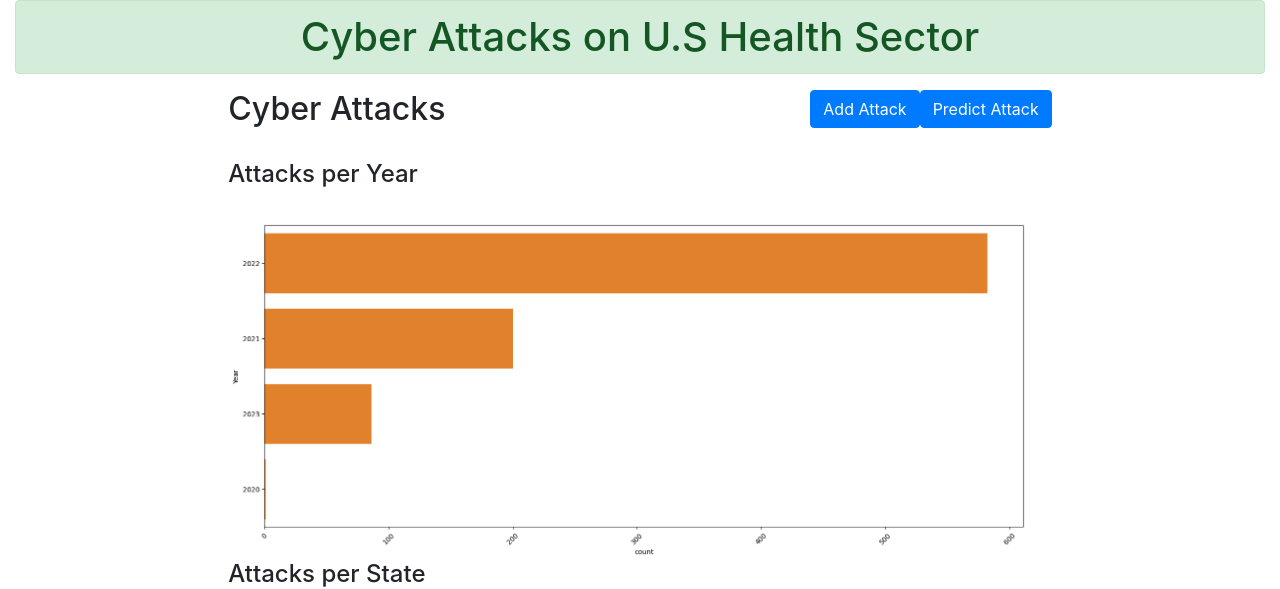
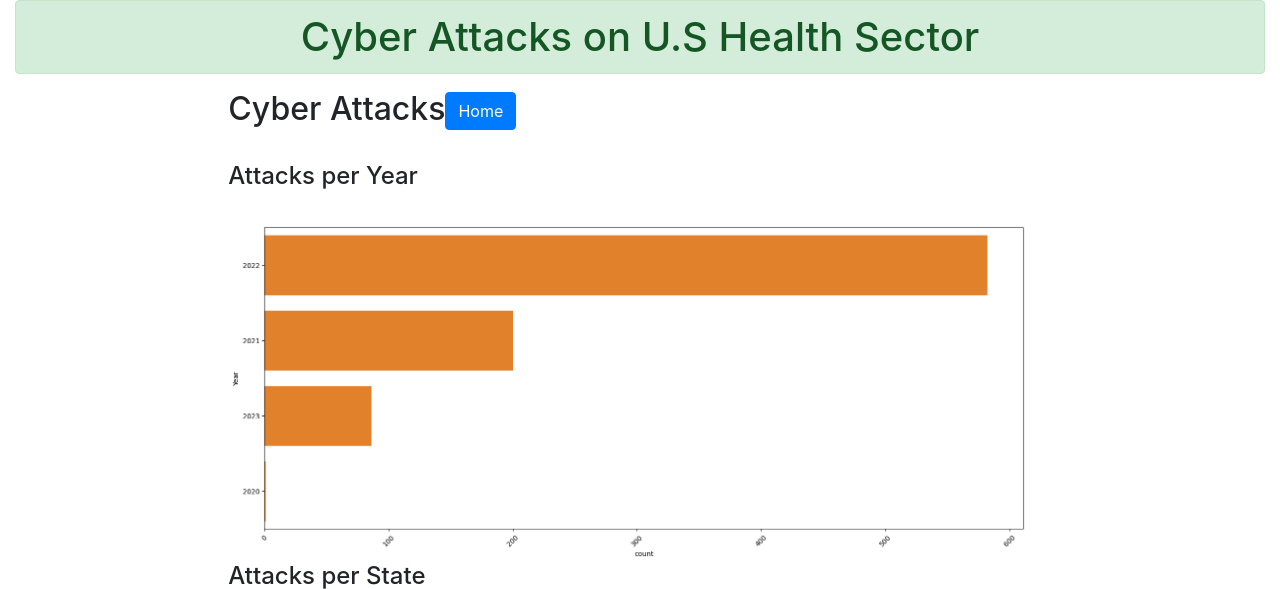
Before and after one commit to BarkaBoss/Cyber-Attacks, a Flask app: page /graphs in a window 1280 px wide. Shown: the top 589 px of the page. Run offline with Flask 2, Linux system fonts and the light colour scheme; parts of the project's set-up code (start-up, migrations or seed data) failed here and were passed over; some libraries are stand-ins or nearby versions.

Commit message:
Linked US attacks

```diff
--- a/templates/graphs.html
+++ b/templates/graphs.html
@@ -20,25 +20,14 @@
   <body>
     <div class="container-fluid">
       <h1 class="text-center alert alert-success">Cyber Attacks on U.S Health Sector</h1>
+
       <div class="row">
         <div class="col-sm-2"></div>
 
         <!-- content goes here -->
         <div class="col-sm-8">
           <h2>
-            Cyber Attacks<button
-              class="btn btn-primary float-right"
-              data-toggle="modal"
-              data-target="#predictModal"
-            >
-              Predict Attack</button
-            ><button
-              class="btn btn-primary float-right"
-              data-toggle="modal"
-              data-target="#myModal"
-            >
-              Add Attack
-            </button>
+            Cyber Attacks<a class="btn btn-primary" href="{{ url_for('home') }}">Home</a>
           </h2>
 
 
--- a/templates/index.html
+++ b/templates/index.html
@@ -24,6 +24,7 @@
             <!-- content goes here -->
             <div class="col-sm-8">
           <h2 >Cyber Attacks
+            <a class="btn btn-primary" href="{{ url_for('graphs') }}">U.S Healthcare attacks</a>
             <button class="btn btn-primary float-right" data-toggle="modal" data-target="#predictModal">Predict Attack</button>
             <button class="btn btn-primary float-right" data-toggle="modal" data-target="#predictPhishModal">Predict Phishing attack</button>
             <button class="btn btn-primary float-right" data-toggle="modal" data-target="#myModal">Add Attack</button>
@@ -332,7 +333,6 @@
   </br><img width="800" src="../static/images/location.png">
   </br><img width="800" src="../static/images/tools.png">
 
-   <script src="https://gist.github.com/BarkaBoss/c7bacea887e221395c0d7c54282b88ac.js"></script>
     </div>
 
     <script type="text/javascript" src="../static/js/jquery-3.2.1.min.js"></script>
```
